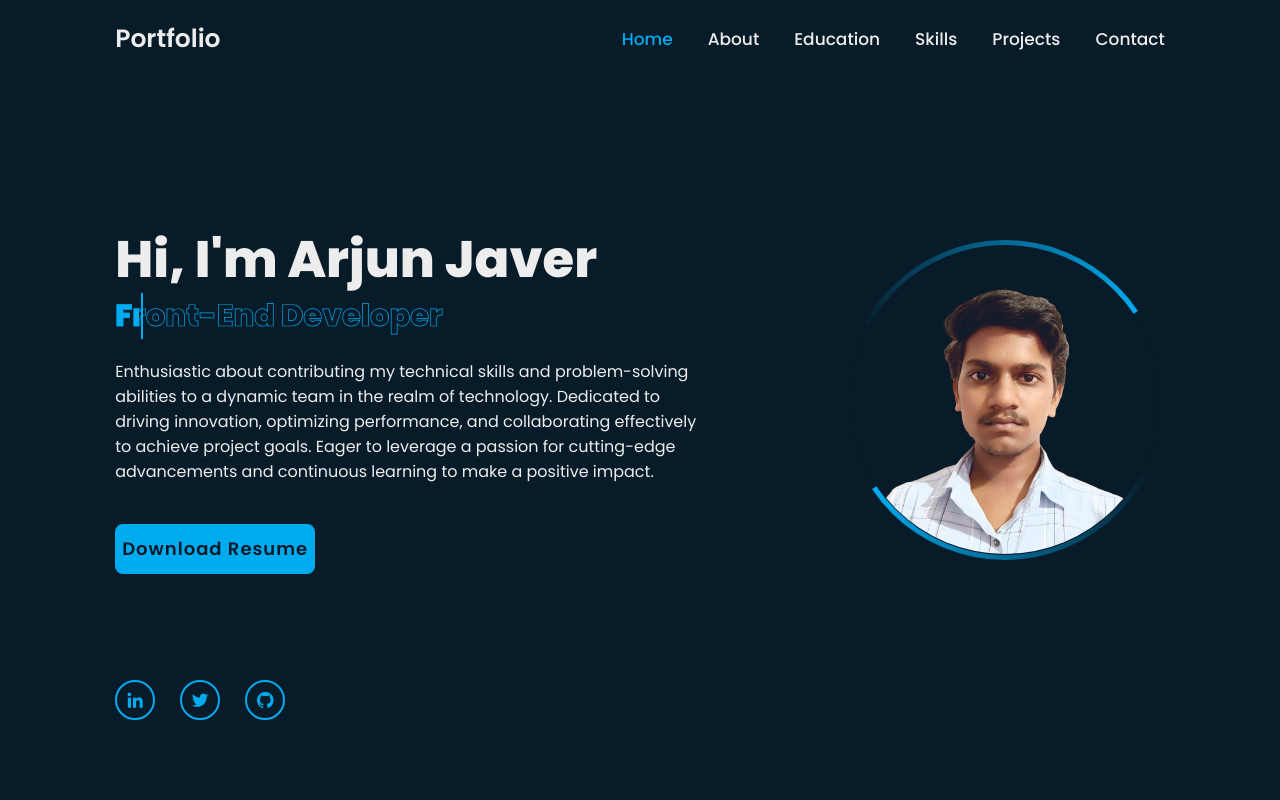
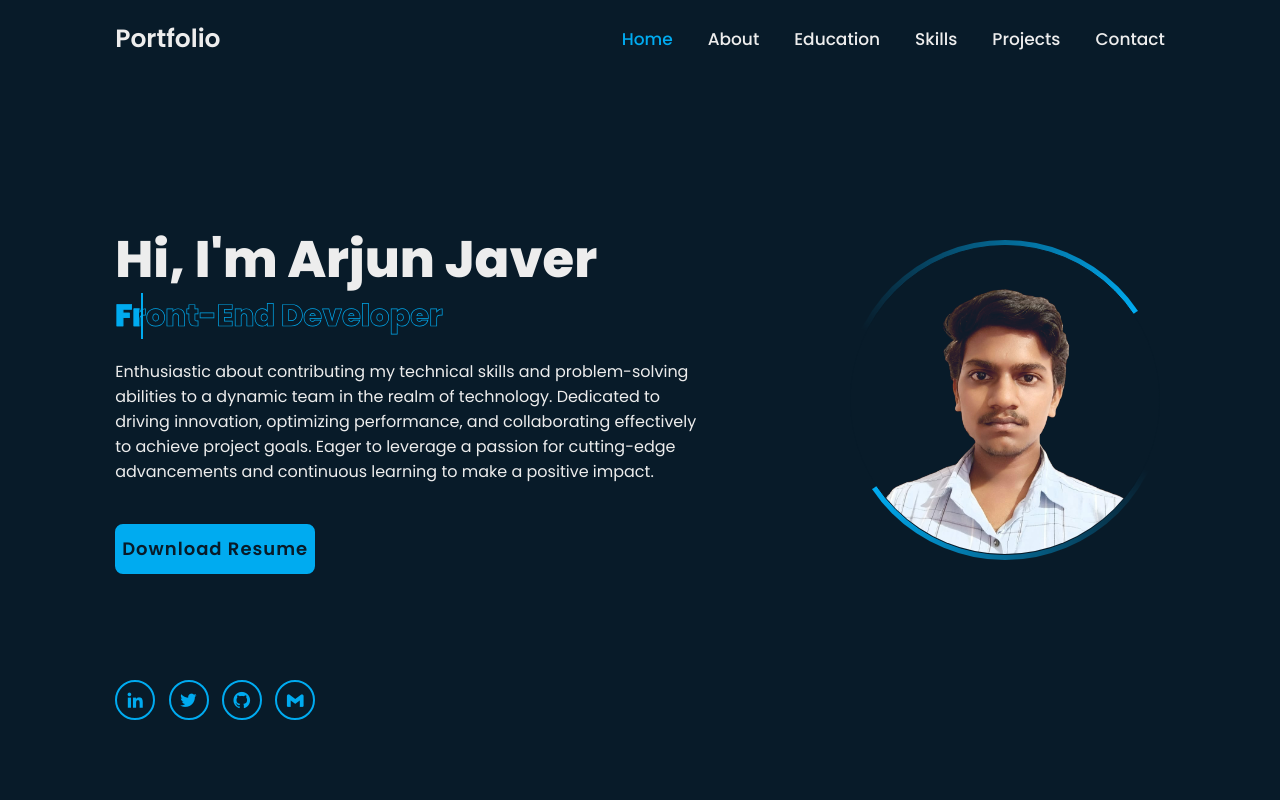
Before and after one commit to arjunjaver/Portfolio, a React (Create React App) app: page / in a window 1280 px wide. Shown: the top 800 px of the page. Built offline with nearby package versions, Linux system fonts and the light colour scheme.

Commit message:
home.js updated

```diff
--- a/src/Home.css
+++ b/src/Home.css
@@ -275,7 +275,7 @@ section {
 .home-sci {
     position: absolute;
     bottom: 8rem;
-    width: 170px;
+    width: 200px;
     display: flex;
     justify-content: space-between;
 }
--- a/src/Home.js
+++ b/src/Home.js
@@ -32,7 +32,7 @@ export default function Home() {
       text: "Please wait while we process your request.",
       allowOutsideClick: false,
       didOpen: () => {
-        Swal.showLoading(); // Show loading spinner
+        Swal.showLoading();
       },
     });
     e.preventDefault();
@@ -201,6 +201,9 @@ export default function Home() {
           </a>
           <a href="https://github.com/arjunjaver">
             <i className="bx bxl-github"></i>
+          </a>
+          <a href="mailto:arjunjaver86@gmail.com">
+            <i class='bx bxl-gmail'></i>
           </a>
           <span className="animate" style={{ "--i": 6 }}></span>
         </div>
```
